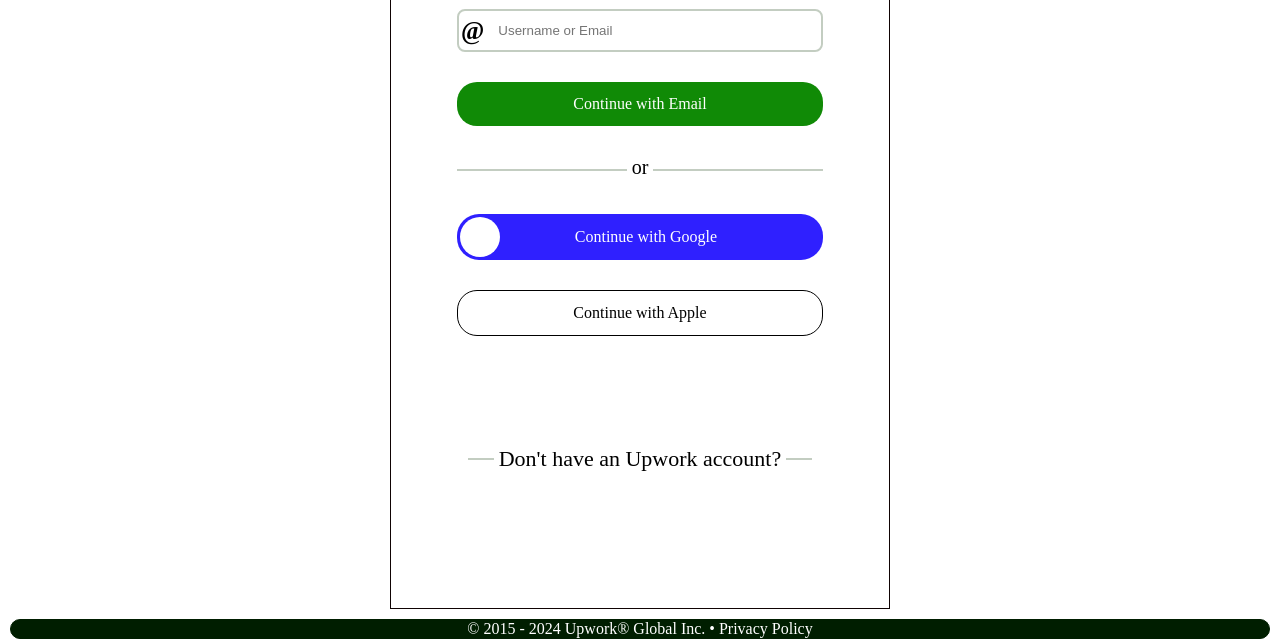
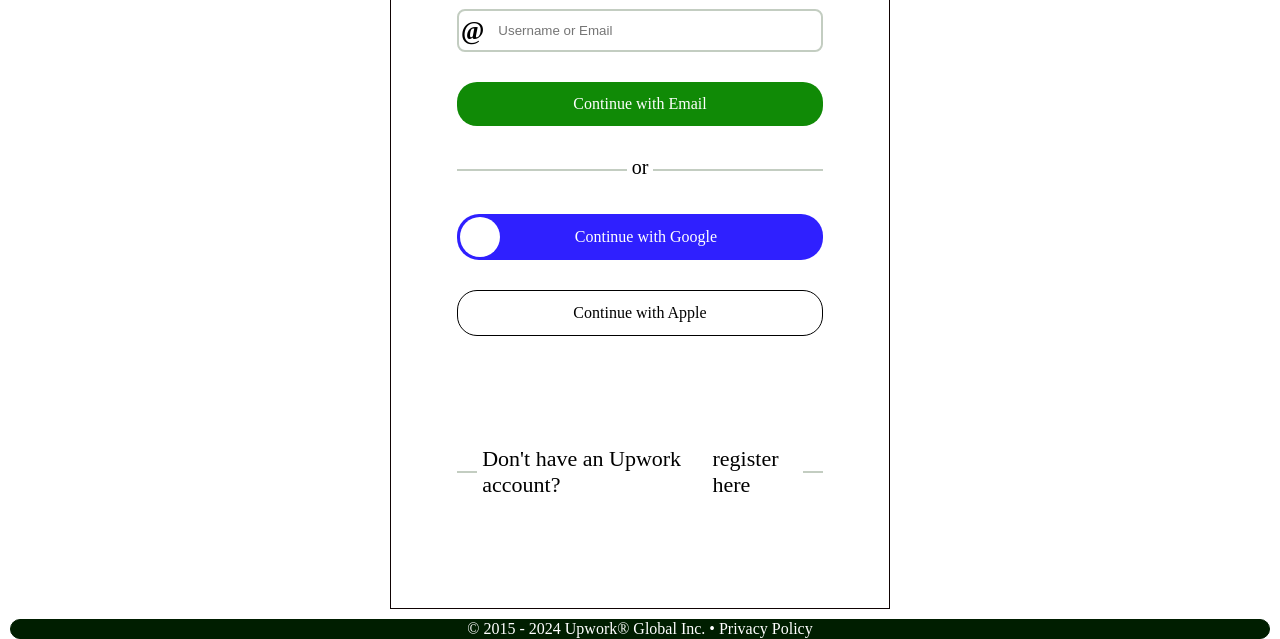
Before and after one commit to Ishahtech/upwork-login-page, a plain HTML site: page index.html in a window 1280 px wide. Shown: the part 169-808 px from the top of the page. Drawn offline with Linux system fonts and the light colour scheme.

Commit message:
touch up

```diff
--- a/index.html
+++ b/index.html
@@ -58,6 +58,7 @@
                     <div class="span-signup">
                     <span></span>
                     <p>Don't have an Upwork account?</p>
+                    <p>register here</p>
                     <span></span>
                     </div>
 
```
